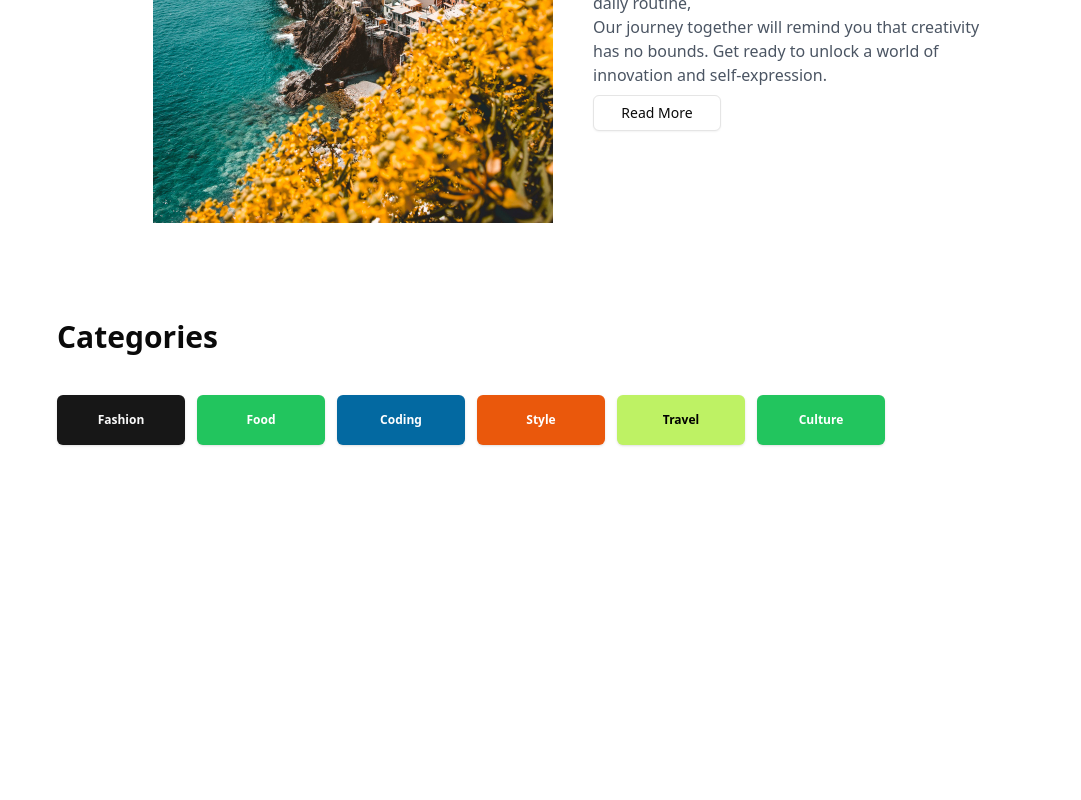
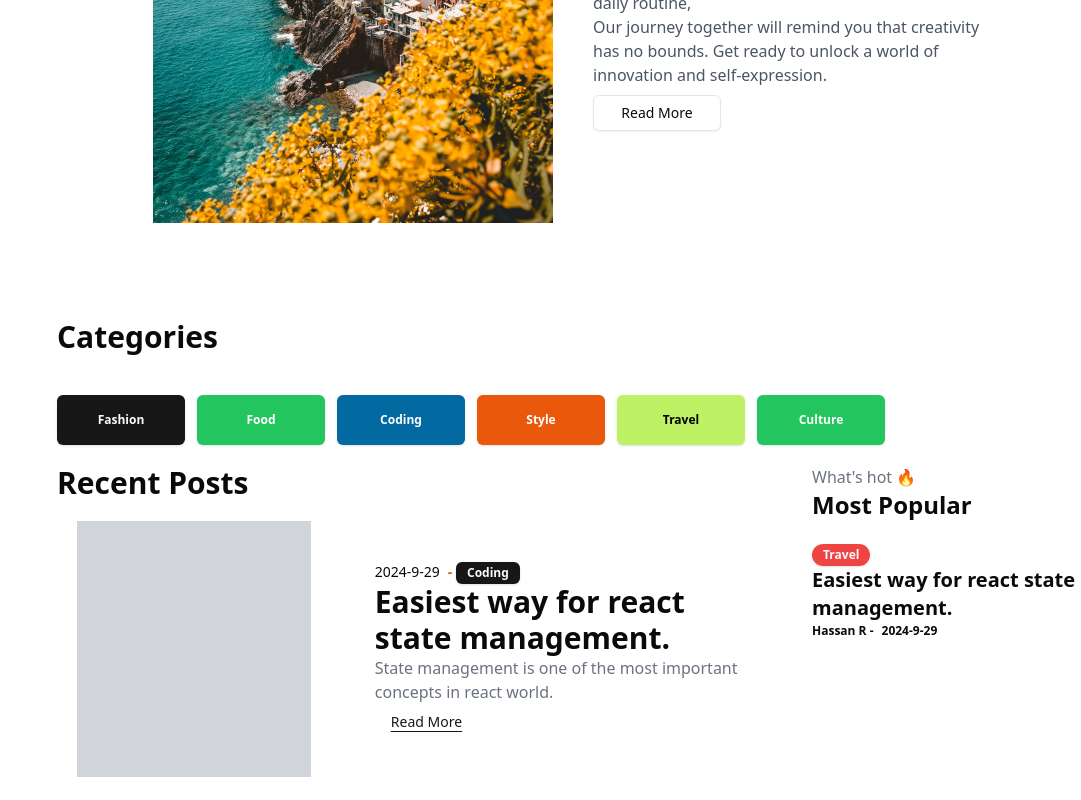
Before and after one commit to Ni9Logic/BlogsApp, a Next.js app: page / in a window 1280 px wide. Shown: the part 813-1613 px from the top of the page, without its empty margins (199-1280 px from the left). Before the commit the page ends 1278 px from the top, so only its background shows below. Built offline with nearby package versions, Linux system fonts and the light colour scheme.

Commit message:
Popular Posts

```diff
--- a/app/Components/Categories.tsx
+++ b/app/Components/Categories.tsx
@@ -1,8 +1,12 @@
 import { Badge } from "@/components/ui/badge";
 
-
+type Categories = {
+  name: string;
+  variant: string;
+  slug?: string;
+};
 const Categories = () => {
-  const categories = [
+  const categories: Categories[] = [
     {
       name: "Fashion",
       variant: "default",
--- a/app/Components/Navbar.tsx
+++ b/app/Components/Navbar.tsx
@@ -2,7 +2,12 @@
 
 import { Contact, HomeIcon } from "lucide-react";
 import { FloatingDock } from "./ui/floating-dock";
-import { IconLogin2, IconPhotoShare, IconPointerQuestion } from "@tabler/icons-react";
+import {
+  IconLogin2,
+  IconPencil,
+  IconPhotoShare,
+  IconPointerQuestion,
+} from "@tabler/icons-react";
 
 type Items = {
   title: string;
@@ -33,6 +38,11 @@ export const Navbar = () => {
       href: "/Blogs",
     },
     {
+      title: "Publish",
+      icon: <IconPencil />,
+      href: "/Publish",
+    },
+    {
       title: "Log In",
       icon: <IconLogin2 />,
       href: "/",
--- /dev/null
+++ b/app/Components/PopularPosts.tsx
@@ -0,0 +1,49 @@
+import { Badge } from "@/components/ui/badge";
+
+type Posts = {
+  author: string;
+  isPopular: boolean;
+  title: string;
+  date: string;
+  category: "Coding" | "Fashion" | "Food" | "Style" | "Travel" | "Culture";
+  description: string;
+  image: string;
+  link: string;
+};
+
+const PopularPosts = () => {
+  const posts: Posts[] = [
+    {
+      author: "Hassan R",
+      isPopular: true,
+      title: "Easiest way for react state management.",
+      category: "Travel",
+      date: "2024-9-29",
+      description:
+        "State management is one of the most important concepts in react world.",
+      image: "",
+      link: "",
+    },
+  ];
+  return (
+    <div>
+      <p className="text-gray-500">What&apos;s hot 🔥</p>
+      <h1 className="font-bold text-2xl">Most Popular</h1>
+      <div className="mt-5">
+        {posts.map((post) => (
+          <div key={post.author}>
+            <Badge variant={"destructive"} className="rounded-full">
+              {post.category}
+            </Badge>
+            <h1 className="text-xl font-bold">{post.title}</h1>
+            <p className="font-bold text-[12px] flex flex-row gap-2 items-center">
+              {post.author} -
+              <p className="font-semibold">{post.date}</p>
+            </p>
+          </div>
+        ))}
+      </div>
+    </div>
+  );
+};
+export default PopularPosts;
--- /dev/null
+++ b/app/Components/RecentPosts.tsx
@@ -0,0 +1,61 @@
+import { Badge } from "@/components/ui/badge";
+import { Button } from "@/components/ui/button";
+import PopularPosts from "./PopularPosts";
+
+type Posts = {
+  author: string;
+  isPopular: boolean;
+  title: string;
+  date: string;
+  category: "Coding" | "Fashion" | "Food" | "Style" | "Travel" | "Culture";
+  description: string;
+  image: string;
+  link: string;
+};
+export const RecentPosts = () => {
+  const posts: Posts[] = [
+    {
+      author: "Hassan R",
+      isPopular: true,
+      title: "Easiest way for react state management.",
+      category: "Coding",
+      date: "2024-9-29",
+      description:
+        "State management is one of the most important concepts in react world.",
+      image: "",
+      link: "",
+    },
+  ];
+  return (
+    <div className="ml-64 flex flex-row gap-1">
+      {/* Recent Posts */}
+      <div>
+        <h1 className="font-bold text-3xl">Recent Posts</h1>
+        <div className="flex flex-col gap-5">
+          {posts.map((post: Posts) => (
+            <div key={post.date} className="flex flex-row gap-6 p-5">
+              <div className="w-96 h-64 bg-gray-300"></div>
+              <div className="p-10">
+                {/* Date and Category */}
+                <div className="flex flex-row gap-2">
+                  <p className="text-[14px]">{post.date}</p>
+                  <p className="text-[14px] text-orange-600 font-bold">
+                    {" "}
+                    - <Badge>{post.category}</Badge>
+                  </p>
+                </div>
+                <h1 className="text-3xl font-bold">{post.title}</h1>
+                <p className="text-gray-500 ">{post.description}</p>
+                <Button variant={"link"} className="underline">
+                  <a href={post.link}>Read More</a>
+                </Button>
+              </div>
+            </div>
+          ))}
+        </div>
+      </div>
+      {/* Popular Posts */}
+      <PopularPosts />
+    </div>
+  );
+};
--- /dev/null
+++ b/app/Publish/page.tsx
@@ -0,0 +1,3 @@
+export default function page() {
+  return <div>Publish</div>;
+}
--- a/app/page.tsx
+++ b/app/page.tsx
@@ -2,6 +2,7 @@ import React from "react";
 import Title from "./Components/Title";
 import MainBlog from "./Components/MainBlog";
 import Categories from "./Components/Categories";
+import { RecentPosts } from "./Components/RecentPosts";
 
 export default function Home() {
   return (
@@ -9,6 +10,7 @@ export default function Home() {
       <Title />
       <MainBlog />
       <Categories />
+      <RecentPosts />
     </div>
   );
 }
```
